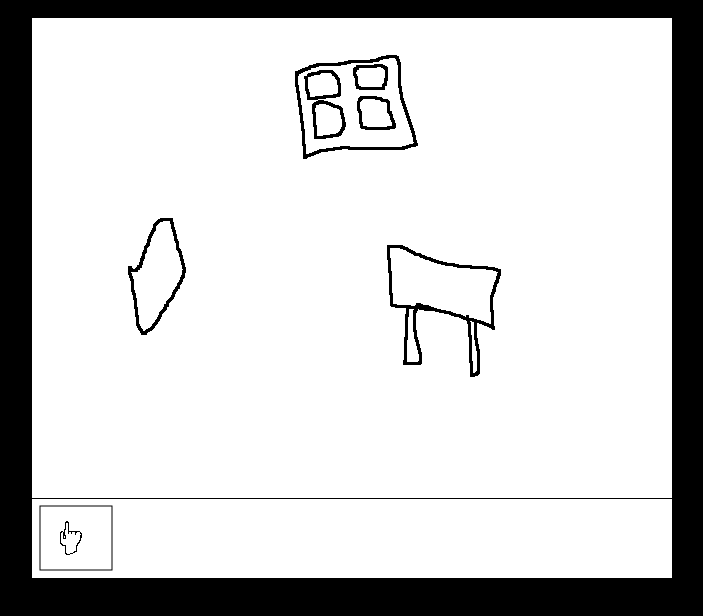
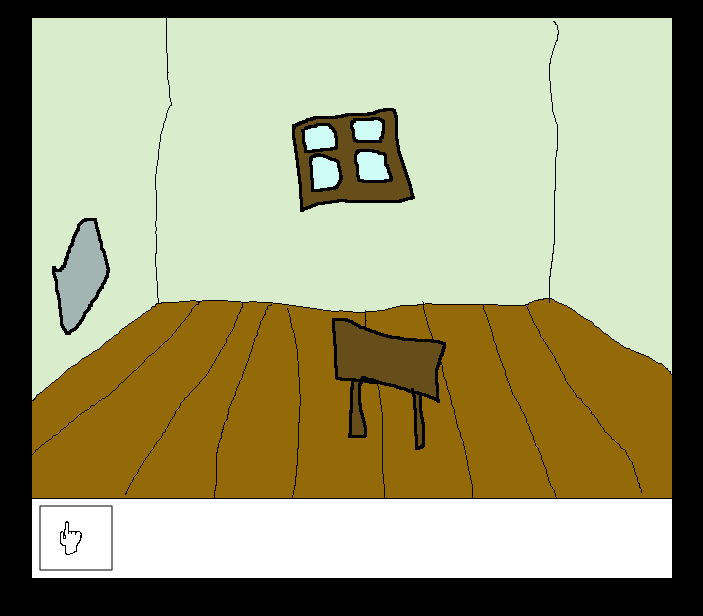
Before and after one commit to MasterXophe/heurace, a plain HTML site: page index.html in a window 1280 px wide. Shown: the part 48-664 px from the top of the page, without its empty margins (288-991 px from the left). Drawn offline with Linux system fonts and the light colour scheme.

Commit message:
decoupage des scenes

```diff
--- a/Chambre.js
+++ b/Chambre.js
@@ -1,12 +1,16 @@
 const Chambre = function (images) {
-    this._fond = images["s_chambre"];
-    this._masque = images["s_chambre.masque"];
+    this._fond = images["chambre"];
+    this._fenetre = images["chambre_fenetre"];
+    this._ordinateur = images["chambre_ordinateur"];
+    this._table = images["chambre_table"];
 };
 Chambre.prototype.nom = "chambre";
 Chambre.prototype.affiche = function (jeu) {
-    jeu.afficheFond(this._fond, this._masque);
-    jeu.definitObjet(
-        "ff0000",
+    jeu.afficheFond(this._fond);
+    jeu.ajouteObjet(
+        this._fenetre,
+        260,
+        90,
         function (jeu) {
             if (jeu._model.chambre.fenetreRegardee) {
                 jeu.texte("Je ne vois rien d'intéressant dehors.");
@@ -19,8 +23,10 @@ Chambre.prototype.affiche = function (jeu) {
             jeu.texte("Je préfère ne pas l'ouvrir, qui sait ce qu'il y a dehors ?");
         }
     );
-    jeu.definitObjet(
-        "00ff00",
+    jeu.ajouteObjet(
+        this._ordinateur,
+        20,
+        200,
         function (jeu) {
             jeu.texte("Mon ordinateur.\nJe passe la moitié de mon temps à travailler dessus... et l'autre moitié à me divertir dessus.");
         },
@@ -45,10 +51,12 @@ Chambre.prototype.affiche = function (jeu) {
             );
         }
     );
-    jeu.definitObjet(
-        "0000ff",
+    jeu.ajouteObjet(
+        this._table,
+        300,
+        300,
         function (jeu) {
-            jeu.texte("Mais qu'est-ce que c'est que ce truc ?");
+            jeu.texte("Une table");
         }
     );
 };
--- a/Jeu.js
+++ b/Jeu.js
@@ -1,8 +1,8 @@
 const Jeu = function(jeuCanvas, images) {
     let that = this;
     this._jeuCanvas = jeuCanvas;
-    this._iconeSee = images["seea"];
-    this._iconeUse = images["usea"];
+    this._seeSprite = images["curseur_seea"];
+    this._useSprite = images["curseur_usea"];
     this._scenes = {};
     this._scene = null;
     this._actions = {};
@@ -163,16 +163,16 @@ Jeu.prototype._afficheInventaire = function() {
     this._jeuCtx.fillStyle = "black";
     this._jeuCtx.strokeRect(8, 488, 72, 64);
     if(this._mode === "see") {
-        this.ajouteObjet(this._iconeUse, 10, 490, function() { return "usea"; }, function() { that._mode = "use"; that._affiche(); }, function() {});
+        this.ajouteObjet(this._useSprite, 10, 490, function() { that._mode = "use"; that._affiche(); }, function() {}, function() { return "usea"; }, true);
     } else {
-        this.ajouteObjet(this._iconeSee, 10, 490, function() { return "seea"; }, function() {}, function() { that._mode = "see"; that._affiche(); });
+        this.ajouteObjet(this._seeSprite, 10, 490, function() {}, function() { that._mode = "see"; that._affiche(); }, function() { return "seea"; }, true);
     }
 }
 Jeu.prototype._affiche = function() {
     this._actions = {};
     this._scene.affiche(this);
     this._masqueCtx.fillStyle = "black";
-    this._masqueCtx.fillRect(0, 480, 640, 80);
+    this._masqueCtx.fillRect(0, 560, 640, 80);
     if(this._texte != null) {
         this._afficheTexte();
     } else if(this._choix != null) {
@@ -186,9 +186,8 @@ Jeu.prototype._affiche = function() {
 Jeu.prototype.addScene = function(scene) {
     this._scenes[scene.nom] = scene;
 }
-Jeu.prototype.afficheFond = function(fond, masque) {
+Jeu.prototype.afficheFond = function(fond) {
     this._jeuCtx.drawImage(fond, 0, 0);
-    this._masqueCtx.drawImage(masque, 0, 0);
 }
 Jeu.prototype.definitObjet = function(couleur, seeCb, useCb, curseurCb) {
     this._actions[couleur] = {
@@ -197,7 +196,10 @@ Jeu.prototype.definitObjet = function(couleur, seeCb, useCb, curseurCb) {
         "useCb": useCb
     }
 }
-Jeu.prototype.ajouteObjet = function(sprite, x, y, curseurCb, seeCb, useCb) {
+Jeu.prototype.ajouteObjet = function(sprite, x, y, seeCb, useCb, curseurCb, inclutTransparent) {
+    if(inclutTransparent == null) {
+        inclutTransparent = false;
+    }
     // choisit une couleur et enregistre l'action
     let r = Math.floor(Math.random()*256);
     let v = Math.floor(Math.random()*256);
@@ -209,7 +211,7 @@ Jeu.prototype.ajouteObjet = function(sprite, x, y, curseurCb, seeCb, useCb) {
         "useCb": useCb
     }
     this._jeuCtx.drawImage(sprite, x, y);
-    // recopie tout ce qui est visible du sprite dans le masque avec la couleur choisie
+    // recopie le sprite dans le masque avec la couleur choisie
     let spriteCanvas = document.createElement("canvas");
     spriteCanvas.width = sprite.width;
     spriteCanvas.height = sprite.height;
@@ -220,7 +222,7 @@ Jeu.prototype.ajouteObjet = function(sprite, x, y, curseurCb, seeCb, useCb) {
     let masqueDataData = masqueData.data;
     for(let sx = 0 ; sx < sprite.width ; sx++) {
         for(let sy = 0 ; sy < sprite.height ; sy++) {
-            if (spriteData[(sy * sprite.width * 4) + (sx * 4) + 3] !== 0) {
+            if (inclutTransparent || spriteData[(sy * sprite.width * 4) + (sx * 4) + 3] !== 0) {
                 masqueDataData[((y + sy) * 2560) + ((x + sx) * 4)] = r;
                 masqueDataData[((y + sy) * 2560) + ((x + sx) * 4) + 1] = v;
                 masqueDataData[((y + sy) * 2560) + ((x + sx) * 4) + 2] = b;
--- a/Salon.js
+++ b/Salon.js
@@ -1,17 +1,43 @@
 const Salon = function (images) {
-    this._fond = images["s_salon"];
-    this._masque = images["s_salon.masque"];
+    this._fond = images["salon"];
+    this._porteatelier = images["salon_porteatelier"];
+    this._portechambre = images["salon_portechambre"];
+    this._portecuisine = images["salon_portecuisine"];
 }
 Salon.prototype.nom = "salon";
 Salon.prototype.affiche = function (jeu) {
-    jeu.afficheFond(this._fond, this._masque);
-    jeu.definitObjet(
-        "ff0000",
+    jeu.afficheFond(this._fond);
+    jeu.ajouteObjet(
+        this._porteatelier,
+        575,
+        75,
         function (jeu) {
-            jeu.texte("Un trou noir qui ramène à ma chambre.");
+            jeu.texte("L'atelier de mon père.");
+        },
+        function (jeu) {
+            jeu.texte("Je ne peux pas y aller.");
+        }
+    );
+    jeu.ajouteObjet(
+        this._portechambre,
+        300,
+        100,
+        function (jeu) {
+            jeu.texte("Ma chambre.");
         },
         function (jeu) {
             jeu.scene("chambre");
         }
     );
+    jeu.ajouteObjet(
+        this._portecuisine,
+        15,
+        50,
+        function (jeu) {
+            jeu.texte("La cuisine.");
+        },
+        function (jeu) {
+            jeu.texte("Je n'ai rien à y faire.");
+        }
+    );
 };
--- a/index.html
+++ b/index.html
@@ -19,12 +19,16 @@
 
     function onload() {
         let images = {
-            "seea": null,
-            "usea": null,
-            "s_chambre": null,
-            "s_chambre.masque": null,
-            "s_salon": null,
-            "s_salon.masque": null
+            "curseur_seea": null,
+            "curseur_usea": null,
+            "chambre": null,
+            "chambre_fenetre": null,
+            "chambre_ordinateur": null,
+            "chambre_table": null,
+            "salon": null,
+            "salon_porteatelier": null,
+            "salon_portechambre": null,
+            "salon_portecuisine": null
         };
 
         // charge les images
```
Also changed, not shown: chambre.png (added), chambre_fenetre.png (added), chambre_ordinateur.png (added), chambre_table.png (added), s_chambre.masque.png (deleted), s_chambre.png (deleted), s_salon.masque.png (deleted), s_salon.png (deleted), salon.png (added), salon_porteatelier.png (added), salon_portechambre.png (added), salon_portecuisine.png (added), seea.png (deleted), usea.png (deleted).
